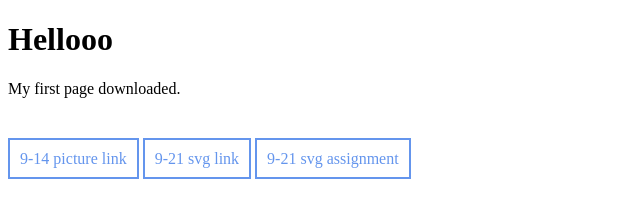
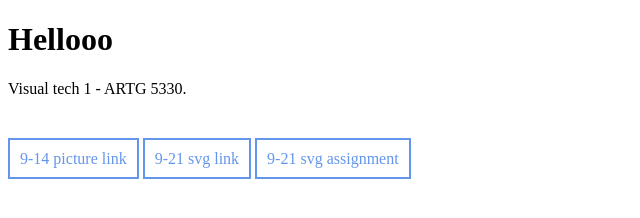
Before and after one commit to nkux1/nkux.github.io, a plain HTML site: page index.html in a window 1280 px wide. Shown: the full height of the page, 0-640 px from the left. Drawn offline with Linux system fonts and the light colour scheme.

Commit message:
Update index.html

```diff
--- a/index.html
+++ b/index.html
@@ -6,7 +6,7 @@
 </head>
 <body>
     <h1>Hellooo</h1>
-    <p>My first page downloaded.</p>
+    <p>Visual tech 1 - ARTG 5330.</p>
     <br><br>
     <a class="links" href="/homework/09-14/index.html">9-14 picture link</a>
     <a class="links" href="/homework/9-21/index.html">9-21 svg link</a>
```
